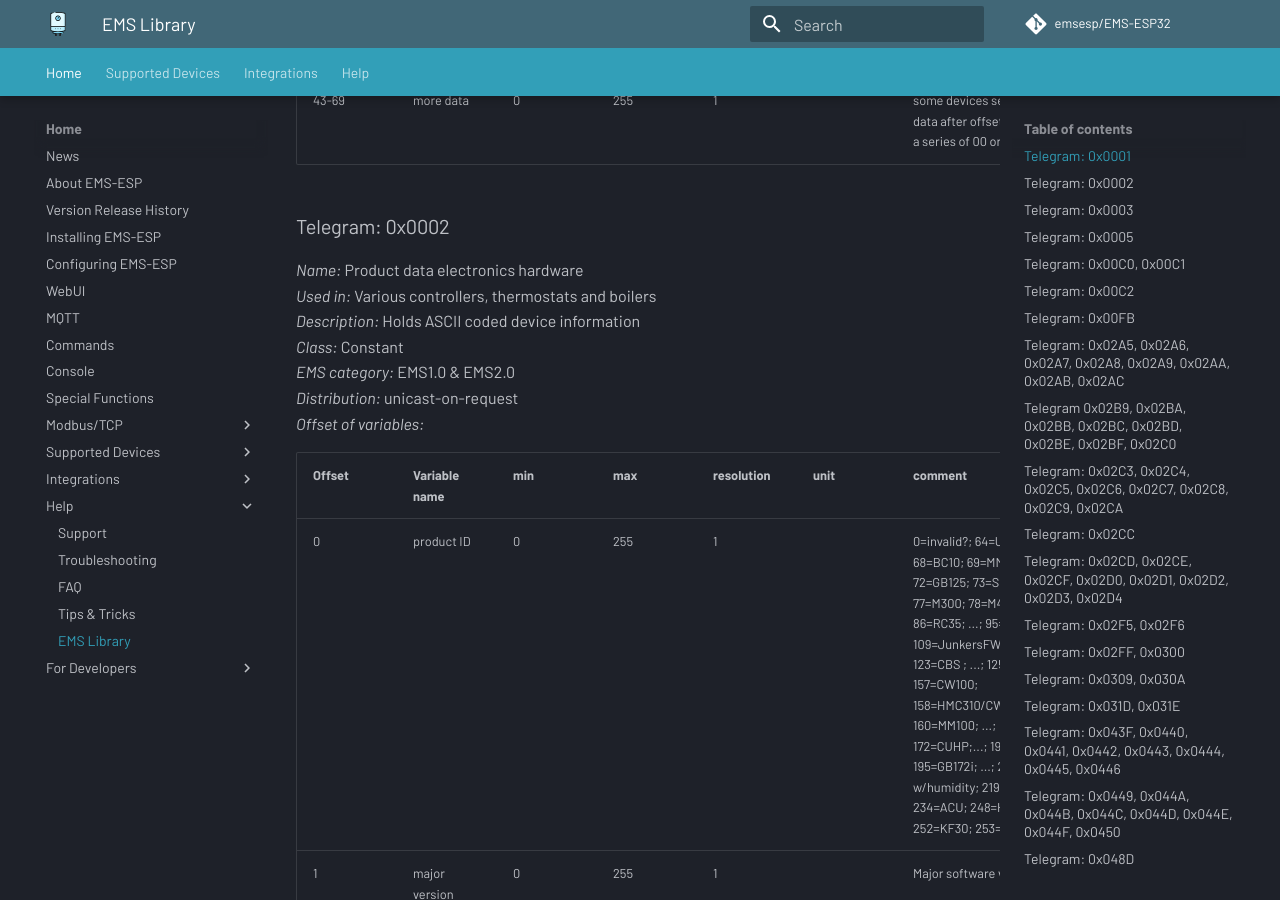
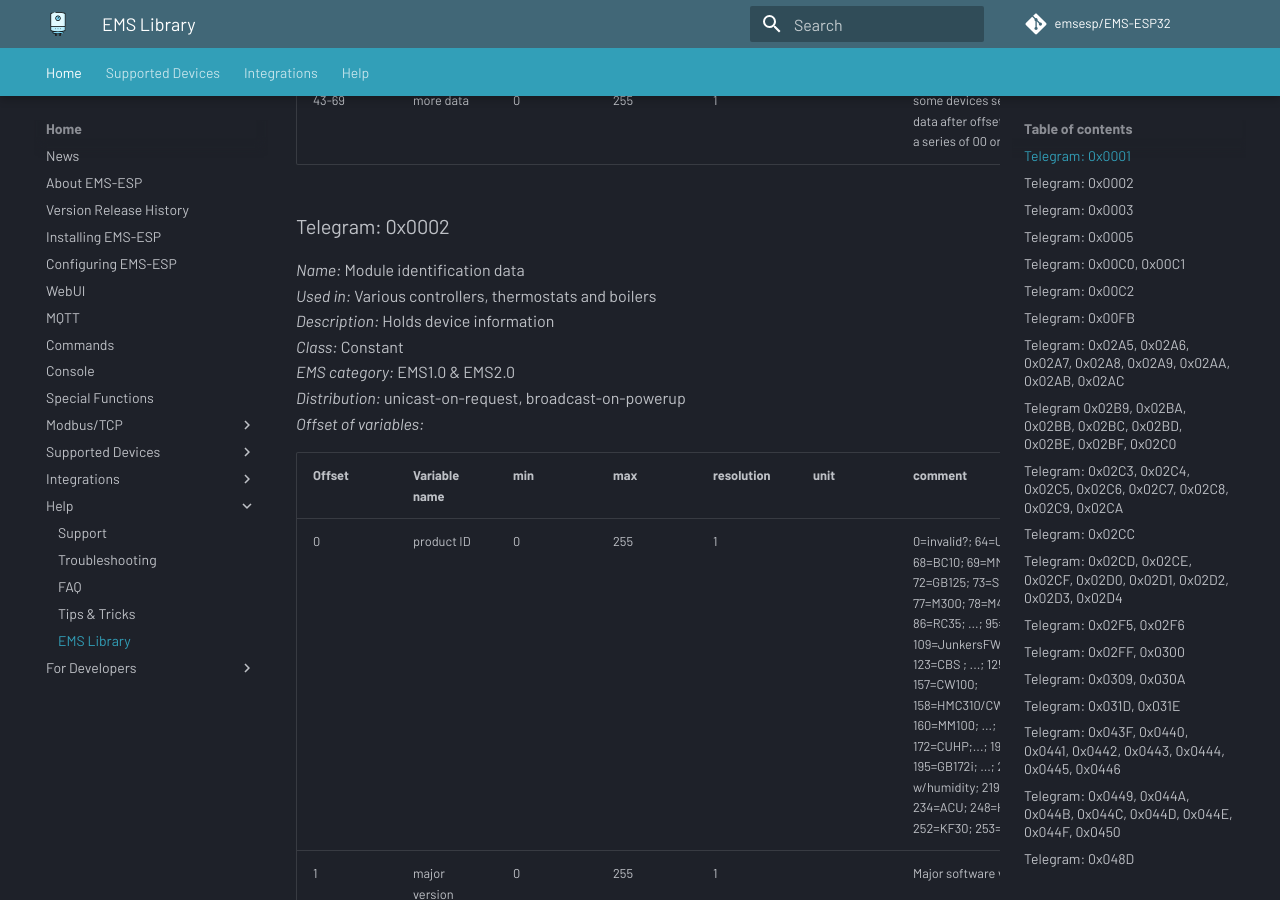
Before and after one commit to emsesp/docs, an MkDocs documentation site: the page built from docs/ems-library.md, in a window 1280 px wide and 900 px high, scrolled down 904 px. Built offline with MkDocs 1.6.1 and Material for MkDocs 9.7.7, drawn with Linux system fonts in a browser that asks for light colours; comment, search, counter and statistics services are not loaded.

Commit message:
Fixes after adding 0x0002

```diff
--- a/docs/ems-library.md
+++ b/docs/ems-library.md
@@ -22,12 +22,12 @@ Please contribute, content is in [Markdown](https://www.markdownguide.org/cheat-
 
 ### Telegram: 0x0002
 
-*Name:* Product data electronics hardware
+*Name:* Module identification data
 *Used in:* Various controllers, thermostats and boilers
-*Description:* Holds ASCII coded device information
+*Description:* Holds device information
 *Class:* Constant
 *EMS category:* EMS1.0 & EMS2.0
-*Distribution:* unicast-on-request
+*Distribution:* unicast-on-request, broadcast-on-powerup
 *Offset of variables:*
 
 | Offset | Variable name | min | max | resolution | unit | comment |
```
